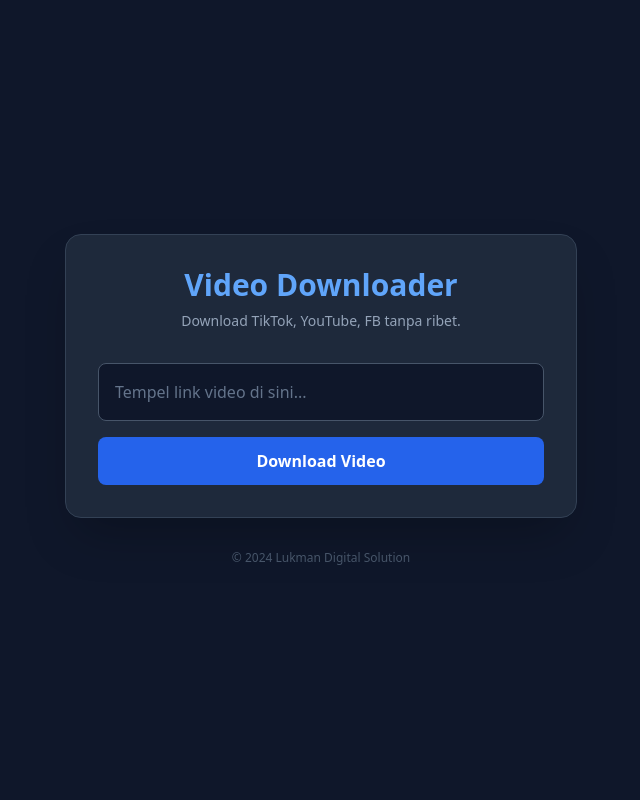
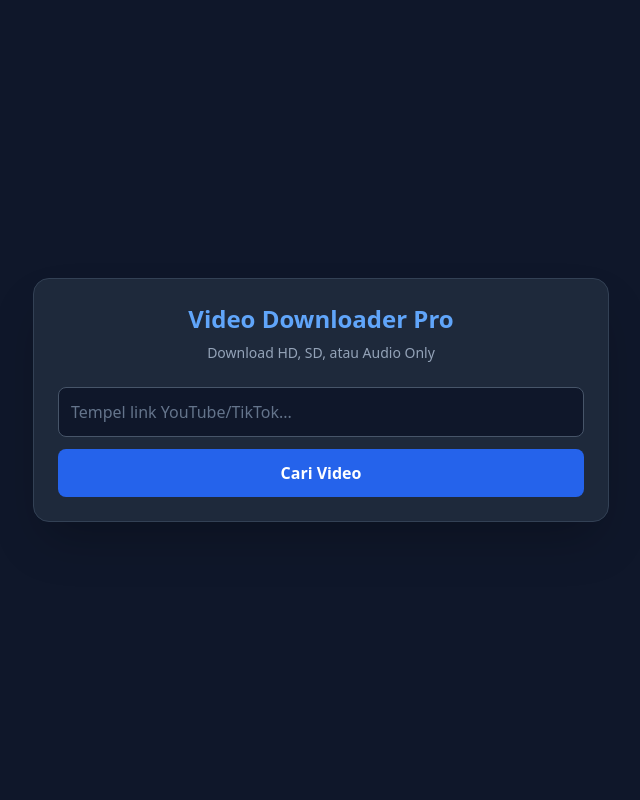
Before and after one commit to mukhairunisa/downloader, a FastAPI app: page / in a window 1280 px wide. Shown: the whole page, without its empty margins (319-959 px from the left). Run offline with FastAPI, Linux system fonts and the light colour scheme; some libraries are stand-ins or nearby versions.

Commit message:
Update index.html

```diff
--- a/templates/index.html
+++ b/templates/index.html
@@ -3,83 +3,80 @@
 <head>
     <meta charset="UTF-8">
     <meta name="viewport" content="width=device-width, initial-scale=1.0">
-    <title>All-in-One Video Downloader</title>
+    <title>Youtube Downloader</title>
     <script src="https://cdn.tailwindcss.com"></script>
     <style>
         .loader {
             border: 4px solid #f3f3f3;
             border-top: 4px solid #3b82f6;
             border-radius: 50%;
-            width: 30px;
-            height: 30px;
+            width: 24px;
+            height: 24px;
             animation: spin 1s linear infinite;
         }
         @keyframes spin { 0% { transform: rotate(0deg); } 100% { transform: rotate(360deg); } }
     </style>
 </head>
-<body class="bg-slate-900 text-white min-h-screen flex flex-col items-center justify-center p-4">
+<body class="bg-slate-900 text-white min-h-screen flex flex-col items-center justify-center p-4 font-sans">
 
-    <div class="w-full max-w-lg bg-slate-800 p-8 rounded-2xl shadow-2xl border border-slate-700">
-        <h1 class="text-3xl font-bold text-center mb-2 text-blue-400">Video Downloader</h1>
-        <p class="text-center text-slate-400 mb-8 text-sm">Download TikTok, YouTube, FB tanpa ribet.</p>
+    <div class="w-full max-w-xl bg-slate-800 p-6 rounded-2xl shadow-2xl border border-slate-700">
+        <h1 class="text-2xl font-bold text-center mb-2 text-blue-400">Video Downloader Pro</h1>
+        <p class="text-center text-slate-400 mb-6 text-sm">Download HD, SD, atau Audio Only</p>
 
-        <div class="space-y-4">
-            <input type="text" id="videoUrl" placeholder="Tempel link video di sini..."
-                class="w-full p-4 rounded-lg bg-slate-900 border border-slate-600 focus:border-blue-500 focus:outline-none text-white placeholder-slate-500 transition">
+        <div class="flex flex-col gap-3">
+            <input type="text" id="videoUrl" placeholder="Tempel link YouTube/TikTok..."
+                class="w-full p-3 rounded-lg bg-slate-900 border border-slate-600 focus:border-blue-500 focus:outline-none text-white placeholder-slate-500 transition">
 
             <button onclick="downloadVideo()" id="btnDownload"
-                class="w-full bg-blue-600 hover:bg-blue-700 text-white font-bold py-3 rounded-lg transition duration-200 flex justify-center items-center">
-                <span id="btnText">Download Video</span>
-                <div id="loading" class="loader hidden ml-2"></div>
+                class="w-full bg-blue-600 hover:bg-blue-700 text-white font-bold py-3 rounded-lg transition duration-200 flex justify-center items-center gap-2">
+                <span>Cari Video</span>
+                <div id="loading" class="loader hidden"></div>
             </button>
         </div>
 
-        <div id="resultArea" class="hidden mt-8 p-4 bg-slate-900 rounded-lg border border-slate-700 animate-pulse">
-            <div class="flex flex-col items-center">
-                <img id="thumb" src="" alt="Thumbnail" class="w-full h-48 object-cover rounded-md mb-4 hidden">
-                <h3 id="videoTitle" class="text-lg font-semibold text-center mb-2 line-clamp-2"></h3>
-                <span id="platformTag" class="bg-green-600 text-xs px-2 py-1 rounded mb-4"></span>
+        <div id="errorArea" class="hidden mt-4 text-center text-red-400 bg-red-900/20 p-3 rounded border border-red-900 text-sm"></div>
 
-                <a id="downloadLink" href="#" target="_blank"
-                   class="bg-green-600 hover:bg-green-700 text-white px-6 py-2 rounded-full font-bold transition flex items-center">
-                    ⬇️ Download MP4
-                </a>
+        <div id="resultArea" class="hidden mt-8 animate-fade-in">
+            <div class="flex flex-col sm:flex-row gap-4 mb-6">
+                <img id="thumb" src="" alt="Thumb" class="w-full sm:w-1/3 h-24 object-cover rounded-lg border border-slate-600">
+                <div class="flex-1">
+                    <h3 id="videoTitle" class="text-sm font-semibold line-clamp-2 mb-1">Judul Video</h3>
+                    <span id="sourceTag" class="text-xs bg-slate-700 px-2 py-0.5 rounded text-slate-300">YouTube</span>
+                </div>
+            </div>
+
+            <div class="space-y-2">
+                <p class="text-xs text-slate-400 uppercase tracking-wider font-bold mb-2">Pilih Kualitas:</p>
+                <div id="downloadButtons" class="grid gap-2">
+                    </div>
             </div>
         </div>
-
-        <div id="errorArea" class="hidden mt-4 text-center text-red-400 bg-red-900/20 p-3 rounded border border-red-900">
-            Link tidak valid atau server sedang sibuk.
-        </div>
     </div>
-
-    <footer class="mt-8 text-slate-600 text-xs">
-        &copy; 2024 Lukman Digital Solution
-    </footer>
 
     <script>
         async function downloadVideo() {
             const urlInput = document.getElementById('videoUrl').value;
             const btn = document.getElementById('btnDownload');
-            const btnText = document.getElementById('btnText');
             const loader = document.getElementById('loading');
             const resultArea = document.getElementById('resultArea');
+            const buttonsContainer = document.getElementById('downloadButtons');
             const errorArea = document.getElementById('errorArea');
 
             // Reset UI
             resultArea.classList.add('hidden');
             errorArea.classList.add('hidden');
-            resultArea.classList.remove('animate-pulse'); // remove animation placeholder
+            buttonsContainer.innerHTML = ""; // Bersihkan tombol lama
 
             if (!urlInput) {
-                alert("Harap masukkan link URL!");
+                errorArea.innerText = "Masukkan link dulu bos!";
+                errorArea.classList.remove('hidden');
                 return;
             }
 
-            // Loading State
+            // UI Loading
             btn.disabled = true;
-            btnText.innerText = "Memproses...";
+            btn.firstElementChild.innerText = "Sedang Mencari...";
             loader.classList.remove('hidden');
-            btn.classList.add('opacity-75');
 
             try {
                 const response = await fetch('/api/download', {
@@ -91,20 +88,46 @@
                 const data = await response.json();
 
                 if (response.ok) {
-                    // Success
+                    // Isi Data Video
                     document.getElementById('videoTitle').innerText = data.title;
-                    document.getElementById('platformTag').innerText = data.platform || "Video";
-                    document.getElementById('downloadLink').href = data.download_url;
+                    document.getElementById('thumb').src = data.thumbnail;
+                    document.getElementById('sourceTag').innerText = data.source || "Video";
 
-                    if(data.thumbnail){
-                        const thumb = document.getElementById('thumb');
-                        thumb.src = data.thumbnail;
-                        thumb.classList.remove('hidden');
+                    // Buat Tombol-Tombol
+                    if (data.downloads && data.downloads.length > 0) {
+                        data.downloads.forEach(item => {
+                            // Tentukan warna tombol berdasarkan tipe
+                            let btnColor = "bg-slate-700 hover:bg-slate-600 border-slate-600";
+                            let icon = "🎥";
+
+                            if (item.label.includes("1080p")) {
+                                btnColor = "bg-green-600 hover:bg-green-500 border-green-500 shadow-green-900/50 shadow-lg";
+                                icon = "🌟 HD";
+                            } else if (item.type === "audio") {
+                                btnColor = "bg-purple-600 hover:bg-purple-500 border-purple-500";
+                                icon = "🎵";
+                            }
+
+                            // Template HTML Tombol
+                            const btnHtml = `
+                                <a href="${item.url}" target="_blank"
+                                   class="${btnColor} border text-white p-3 rounded-lg flex justify-between items-center transition group text-sm font-medium">
+                                    <div class="flex items-center gap-2">
+                                        <span>${icon}</span>
+                                        <span>${item.label}</span>
+                                        <span class="text-xs bg-black/20 px-2 py-0.5 rounded uppercase">${item.ext}</span>
+                                    </div>
+                                    <span class="text-xs text-slate-200">${item.size}</span>
+                                </a>
+                            `;
+                            buttonsContainer.innerHTML += btnHtml;
+                        });
+                        resultArea.classList.remove('hidden');
+                    } else {
+                        throw new Error("Tidak ada link download ditemukan.");
                     }
 
-                    resultArea.classList.remove('hidden');
                 } else {
-                    // Error dari server
                     throw new Error(data.detail || "Gagal mengambil data");
                 }
 
@@ -112,11 +135,9 @@
                 errorArea.innerText = "Error: " + error.message;
                 errorArea.classList.remove('hidden');
             } finally {
-                // Restore Button
                 btn.disabled = false;
-                btnText.innerText = "Download Video";
+                btn.firstElementChild.innerText = "Cari Video";
                 loader.classList.add('hidden');
-                btn.classList.remove('opacity-75');
             }
         }
     </script>
```
